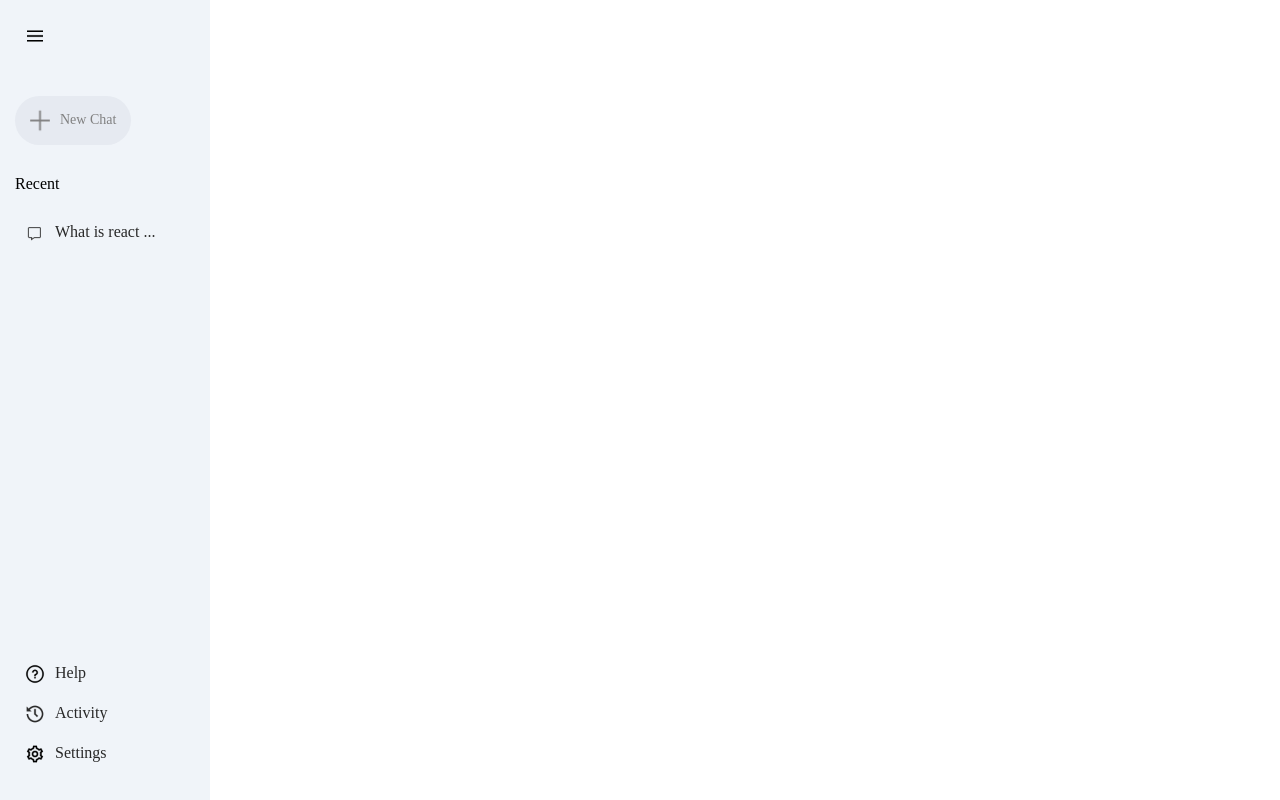
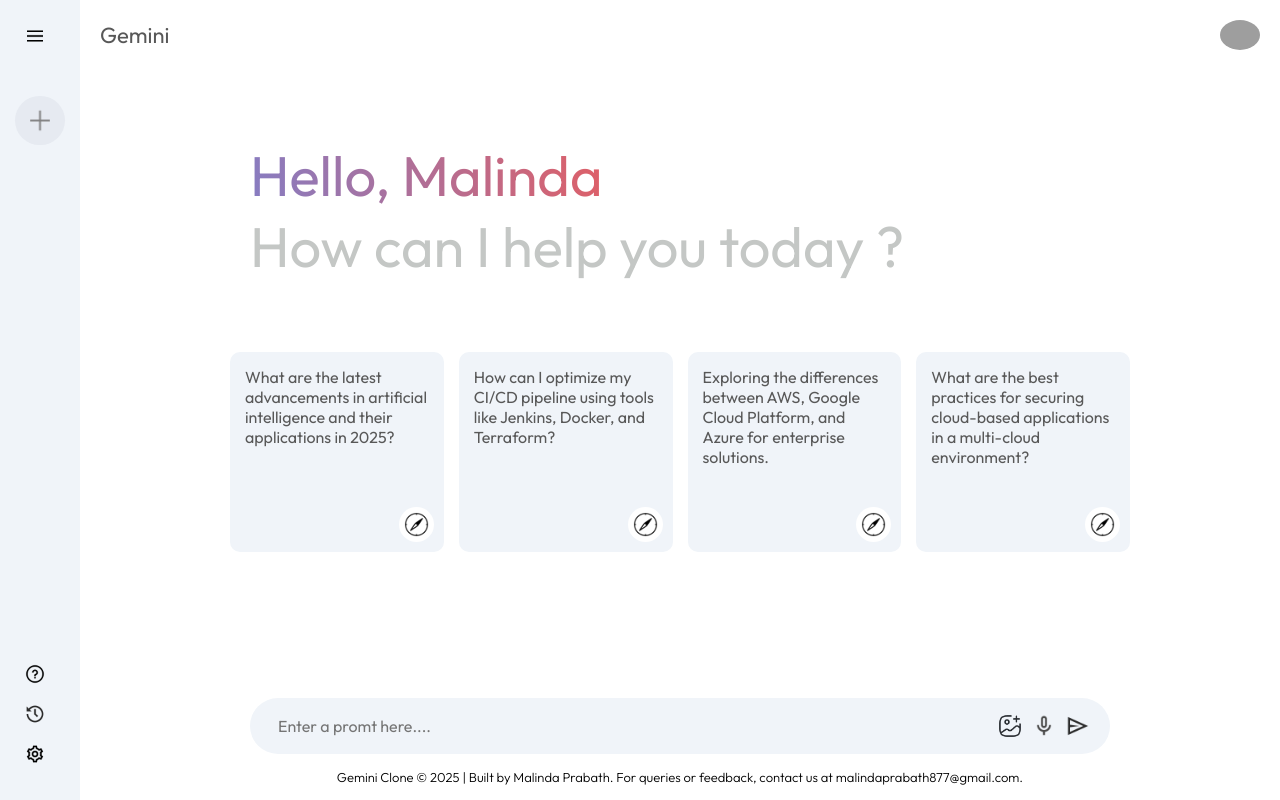
Before and after one commit to malinda6997/Google-Gemini-Clone-Project, a React (Vite) app: page / in a window 1280 px wide. Built offline with nearby package versions, Linux system fonts and the light colour scheme; grey boxes are pictures that could not be loaded.

Commit message:
Completed fontend Development part

```diff
--- a/src/App.jsx
+++ b/src/App.jsx
@@ -1,10 +1,12 @@
 import React from 'react'
 import Sidebar from './components/sidebar/Sidebar'
+import Main from './components/main/Main'
 
 const App = () => {
   return (
     <>
     <Sidebar />
+    <Main />
     </>
   )
 }
--- /dev/null
+++ b/src/components/main/Main.css
@@ -0,0 +1,128 @@
+.main{
+    flex: 1;
+    min-height: 100vh;
+    padding-bottom: 15vh;
+    position: relative;
+}
+.main .nav {
+  display: flex;
+  align-items: center;
+  justify-content: space-between;
+  padding: 20px;
+  font-size: 22px;
+  color: #585858;
+
+}
+.main .nav img{
+    width: 40px;
+    border-radius: 50%;
+}
+.main-container{
+    max-width: 900px;
+    margin: auto;
+}
+.greet{
+    margin: 50px 0px;
+    font-size: 56px;
+    color:#c4c7c5 ;
+    padding: 20px;
+}
+.main .greet span {
+    display: inline-block;
+    background: -webkit-linear-gradient(16deg, #4b90ff, #ff5546);
+    -webkit-background-clip: text;
+    -webkit-text-fill-color: transparent;
+    animation: gradient-animation 3s linear infinite;
+    background-size: 200% 200%;
+    /* Adjust the background size for better effect */
+}
+
+@keyframes gradient-animation {
+    0% {
+        background-position: 100% 0%;
+    }
+
+    50% {
+        background-position: 0% 100%;
+    }
+
+    100% {
+        background-position: 100% 0%;
+    }
+}
+.main .cards {
+    display: grid;
+    grid-template-columns: repeat(auto-fill, minmax(180px, 1fr));
+    gap: 15px;
+    margin-top: 20px;
+}
+.main .card {
+    height: 200px;
+    background-color: #f0f4f9;
+    padding: 15px;
+    border-radius: 10px;
+    position: relative;
+    cursor: pointer;
+}
+.main .card img {
+    width: 35px;
+    padding: 5px;
+    position: absolute;
+    background-color: white;
+    border-radius: 20px;
+    bottom: 10px;
+    right: 10px;
+}
+.main .card p {
+    font-size: 16px;
+    color: #585858;
+}
+.main .card:hover{
+    background-color: #dfe4ea;
+
+}
+.main-bottom {
+  position: absolute;
+    bottom: 0;
+    width: 100%;
+    max-width: 900px;
+    margin: auto;
+    padding:  0px 20px;
+}
+.search-box{
+    display: flex;
+    align-items: center;
+    gap: 20px;
+    background-color: #f0f4f9;
+    justify-self: center;
+    border-radius: 50px;
+    padding: 10px 20px;
+    width: 100%;
+     max-width: 900px;
+    margin: auto;
+
+}
+.search-box img{
+    width: 24px;
+    cursor: pointer;
+
+}
+.search-box input{
+    border: none;
+    outline: none;
+    flex: 1;
+    background: transparent;
+    padding: 8px;
+    font-size: 16px;
+}
+.search-box div{
+    display: flex;
+    align-items: center;
+    gap: 10px;
+}
+.main .bottom-info {
+  font-size: 13px;
+  margin: 15px auto;
+  text-align: center;
+  font-weight: 300;
+}
--- /dev/null
+++ b/src/components/main/Main.jsx
@@ -0,0 +1,60 @@
+import React from 'react'
+import './main.css'
+
+const Main = () => {
+  return (
+    <div className="main">
+        <div className="nav">
+            <p>Gemini</p>
+            <img src="./me.jpg" alt="" />
+        </div>
+        <div className="main-container">
+          <div className="greet">
+            <p><span>Hello, Malinda</span></p>
+            <p>How can I help you today ?</p>
+            </div>
+            <div className="cards">
+                <div className="card">
+                    <p>What are the latest advancements in
+                        artificial intelligence and their
+                        applications in 2025?</p>
+                    <img src="./compass_icon.png" alt="" />
+                </div>
+                <div className="card">
+                    <p>How can I optimize my CI/CD pipeline
+                        using tools like Jenkins, Docker,
+                        and Terraform?</p>
+                    <img src="./compass_icon.png" alt="" />
+                </div>
+                <div className="card">
+                    <p>Exploring the differences between AWS,
+                        Google Cloud Platform, and Azure for
+                        enterprise solutions.</p>
+                    <img src="./compass_icon.png" alt="" />
+                </div>
+                <div className="card">
+                    <p>What are the best practices for securing
+                        cloud-based applications in a multi-cloud
+                        environment?</p>
+                    <img src="./compass_icon.png" alt="" />
+                </div>
+            </div>
+            <div className="main-bottom">
+                <div className="search-box">
+                   <input type="text" placeholder="Enter a promt here...." />
+                   <div>
+                    <img src="./gallery_icon.png" alt="" />
+                    <img src="./mic_icon.png" alt="" />
+                    <img src="./send_icon.png" alt="" />
+
+                   </div>
+                </div>
+                <p className="bottom-info">Gemini Clone © 2025 | Built by Malinda Prabath. For queries or feedback, contact us at malindaprabath877@gmail.com.</p>
+            </div>
+        </div>
+
+    </div>
+  )
+}
+
+export default Main
--- a/src/components/sidebar/Sidebar.jsx
+++ b/src/components/sidebar/Sidebar.jsx
@@ -1,39 +1,43 @@
-import React from 'react'
+import { useState } from 'react'
 import './sidebar.css'
 
 
 const Sidebar = () => {
+    const [extended, setExtended] = useState(false)
     return (
         <div className="sidebar">
             <div className="top">
-                        <img className='menu' src="./menu_icon.png" alt="" />
+                <img onClick={()=>setExtended(prev=>!prev)} className='menu' src="./menu_icon.png" alt="" />
                 <div className="new-chat">
                     <img src="./plus_icon.png" alt="" />
-                            <p>New Chat</p>
+                   {extended? <p>New Chat</p>: null}
                 </div>
+                {extended ?
                  <div className="recent">
                     <p className="recent-title">Recent</p>
                     <div className="recent-entry">
                         <img src="./message_icon.png" alt="" />
                         <p>What is react ...</p>
                     </div>
-                        </div>
+                </div> : null
+                }
+
 
         </div>
         <div className="bottom">
              <div className="bottom-item recent-entry">
                  <img src="./question_icon.png" alt="" />
-                            <p>Help</p>
+                 {extended ?<p>Help</p> : null}
             </div>
 
                 <div className="bottom-item recent-entry">
                     <img src="./history_icon.png" alt="" />
-                            <p>Activity</p>
+                    {extended ?<p>Activity</p> : null}
                 </div>
 
                 <div className="bottom-item recent-entry">
                      <img src="./setting_icon.png" alt="" />
-                            <p>Settings</p>
+                     { extended ?<p>Settings</p> : null}
                 </div>
         </div>
 
--- a/src/index.css
+++ b/src/index.css
@@ -1,7 +1,9 @@
+ @import url('https://fonts.googleapis.com/css2?family=Outfit:wght@100..900&family=Poppins:ital,wght@0,100;0,200;0,300;0,400;0,500;0,600;0,700;0,800;0,900;1,100;1,200;1,300;1,400;1,500;1,600;1,700;1,800;1,900&display=swap');
  *{
   padding: 0;
   margin: 0;
   box-sizing: border-box;
+  font-family: Outfit;
  }
 
 #root{
```
Lines whose indentation alone changed are shown as unchanged.
